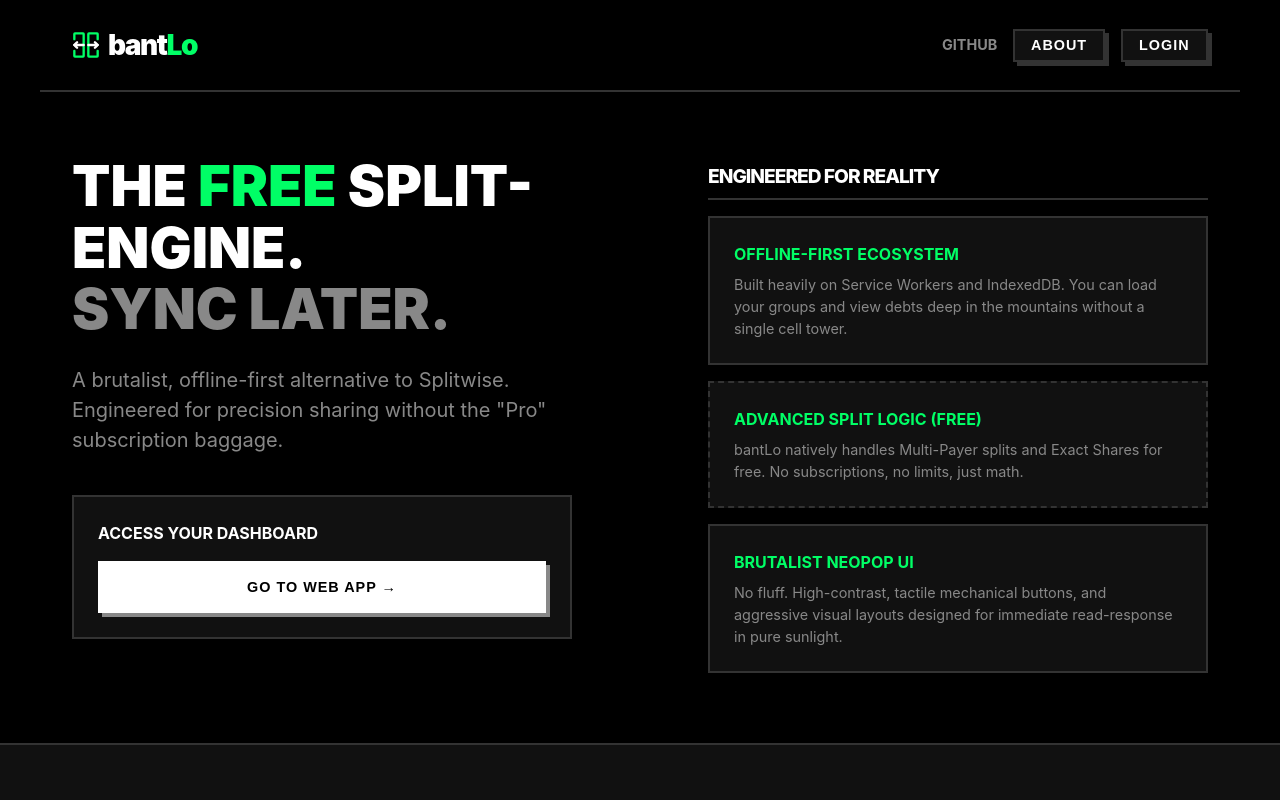
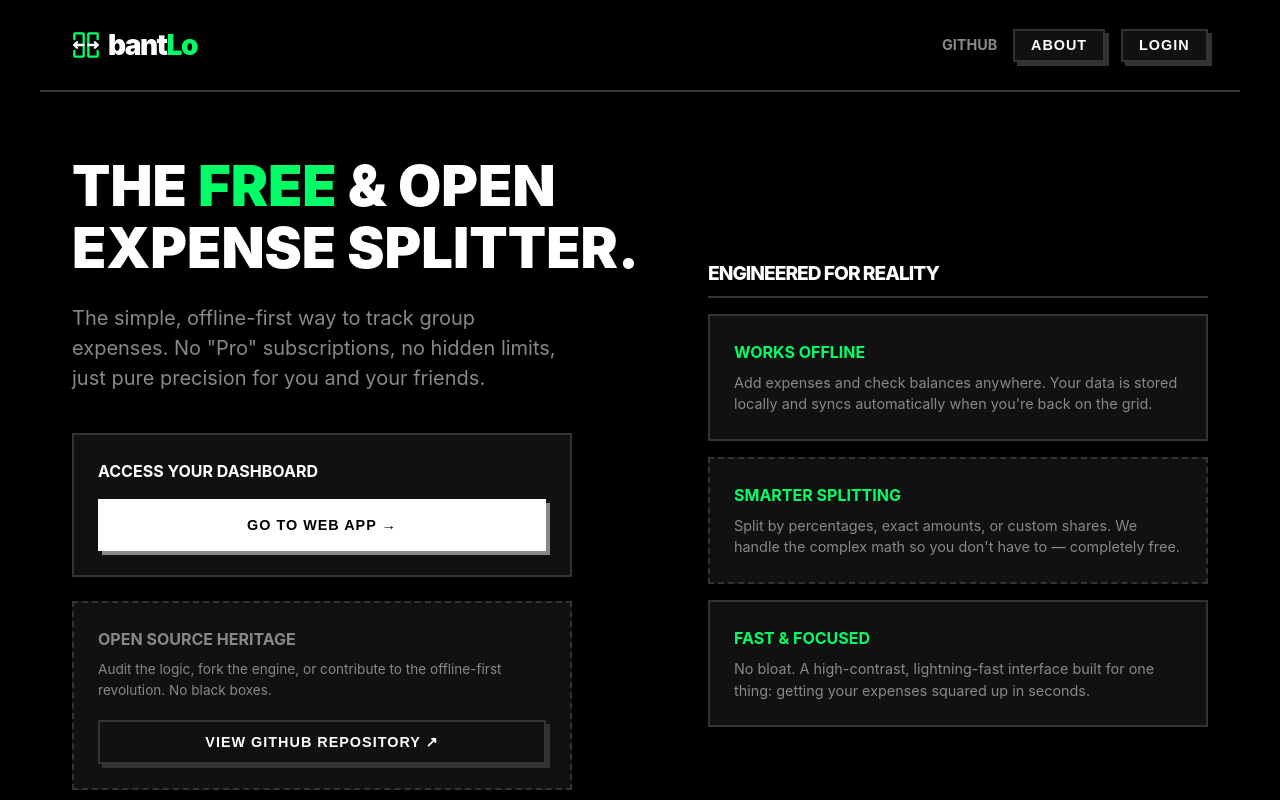
Before and after one commit to bantLo/bantlo-pages, a React (Vite) app: page / in a window 1280 px wide. Shown: the top 800 px of the page. Built offline with nearby package versions, Linux system fonts and the light colour scheme; no server answers.

Commit message:
refactor: update landing page copy and modernize README documentation

```diff
--- a/src/pages/Landing.tsx
+++ b/src/pages/Landing.tsx
@@ -103,15 +103,15 @@
         {/* Left/Top Content */}
         <div style={{ flex: 1 }}>
           <h2 style={{ fontSize: '3.5rem', fontWeight: 900, textTransform: 'uppercase', lineHeight: 1.1, marginBottom: '1.5rem' }}>
-            The <span style={{ color: 'var(--text-accent)' }}>Free</span> Split-Engine. <br/>
-            <span style={{ color: 'var(--text-secondary)' }}>Sync Later.</span>
+            The <span style={{ color: 'var(--text-accent)' }}>Free</span> & Open <br/>
+            Expense Splitter.
           </h2>
 
           <p className="np-text-muted" style={{ fontSize: '1.25rem', marginBottom: '2.5rem', maxWidth: '500px' }}>
-            A brutalist, offline-first alternative to Splitwise. Engineered for precision sharing without the "Pro" subscription baggage.
+            The simple, offline-first way to track group expenses. No "Pro" subscriptions, no hidden limits, just pure precision for you and your friends.
           </p>
 
-          <div className="np-section" style={{ borderStyle: 'solid', padding: '1.5rem', marginBottom: '2.5rem', maxWidth: '500px' }}>
+          <div className="np-section" style={{ borderStyle: 'solid', padding: '1.5rem', marginBottom: '1.5rem', maxWidth: '500px' }}>
             {/* Desktop Dashboard Link */}
             <div className="desktop-only" style={{ flexDirection: 'column' }}>
               <p style={{ fontWeight: 'bold', marginBottom: '1rem', textTransform: 'uppercase' }}>Access your Dashboard</p>
@@ -142,6 +142,21 @@
               )}
             </div>
           </div>
+
+          {/* GitHub Section */}
+          <div className="np-section" style={{ borderStyle: 'dashed', padding: '1.5rem', marginBottom: '2.5rem', maxWidth: '500px' }}>
+            <p style={{ fontWeight: 'bold', marginBottom: '0.5rem', textTransform: 'uppercase', color: 'var(--text-secondary)' }}>Open Source Heritage</p>
+            <p className="np-text-muted" style={{ fontSize: '0.85rem', marginBottom: '1.25rem' }}>
+              Audit the logic, fork the engine, or contribute to the offline-first revolution. No black boxes.
+            </p>
+            <NeoButton
+              onClick={() => window.open('https://github.com/orgs/bantLo/repositories', '_blank')}
+              variant="default"
+              style={{ width: '100%', padding: '0.75rem', fontSize: '0.9rem' }}
+            >
+              View GitHub Repository ↗
+            </NeoButton>
+          </div>
         </div>
 
         {/* Right/Bottom Graphic (Features Outline) */}
@@ -150,18 +165,18 @@
 
           <div style={{ display: 'flex', flexDirection: 'column', gap: '1rem' }}>
             <div style={{ padding: '1.5rem', border: '2px solid var(--border-color)', background: 'var(--bg-surface)' }}>
-              <h4 style={{ color: 'var(--text-accent)', marginBottom: '0.5rem', textTransform: 'uppercase' }}>Offline-First Ecosystem</h4>
-              <p className="np-text-muted" style={{ fontSize: '0.9rem' }}>Built heavily on Service Workers and IndexedDB. You can load your groups and view debts deep in the mountains without a single cell tower.</p>
+              <h4 style={{ color: 'var(--text-accent)', marginBottom: '0.5rem', textTransform: 'uppercase' }}>Works Offline</h4>
+              <p className="np-text-muted" style={{ fontSize: '0.9rem' }}>Add expenses and check balances anywhere. Your data is stored locally and syncs automatically when you're back on the grid.</p>
             </div>
 
             <div style={{ padding: '1.5rem', border: '2px dashed var(--border-color)', background: 'var(--bg-surface)' }}>
-              <h4 style={{ color: 'var(--text-accent)', marginBottom: '0.5rem', textTransform: 'uppercase' }}>Advanced Split Logic (Free)</h4>
-              <p className="np-text-muted" style={{ fontSize: '0.9rem' }}>bantLo natively handles Multi-Payer splits and Exact Shares for free. No subscriptions, no limits, just math.</p>
+              <h4 style={{ color: 'var(--text-accent)', marginBottom: '0.5rem', textTransform: 'uppercase' }}>Smarter Splitting</h4>
+              <p className="np-text-muted" style={{ fontSize: '0.9rem' }}>Split by percentages, exact amounts, or custom shares. We handle the complex math so you don't have to — completely free.</p>
             </div>
 
             <div style={{ padding: '1.5rem', border: '2px solid var(--border-color)', background: 'var(--bg-surface)' }}>
-              <h4 style={{ color: 'var(--text-accent)', marginBottom: '0.5rem', textTransform: 'uppercase' }}>Brutalist NeoPop UI</h4>
-              <p className="np-text-muted" style={{ fontSize: '0.9rem' }}>No fluff. High-contrast, tactile mechanical buttons, and aggressive visual layouts designed for immediate read-response in pure sunlight.</p>
+              <h4 style={{ color: 'var(--text-accent)', marginBottom: '0.5rem', textTransform: 'uppercase' }}>Fast & Focused</h4>
+              <p className="np-text-muted" style={{ fontSize: '0.9rem' }}>No bloat. A high-contrast, lightning-fast interface built for one thing: getting your expenses squared up in seconds.</p>
             </div>
           </div>
         </div>
```
Also changed, not shown: 1 other file (tests, documents, lock files or other folders).
